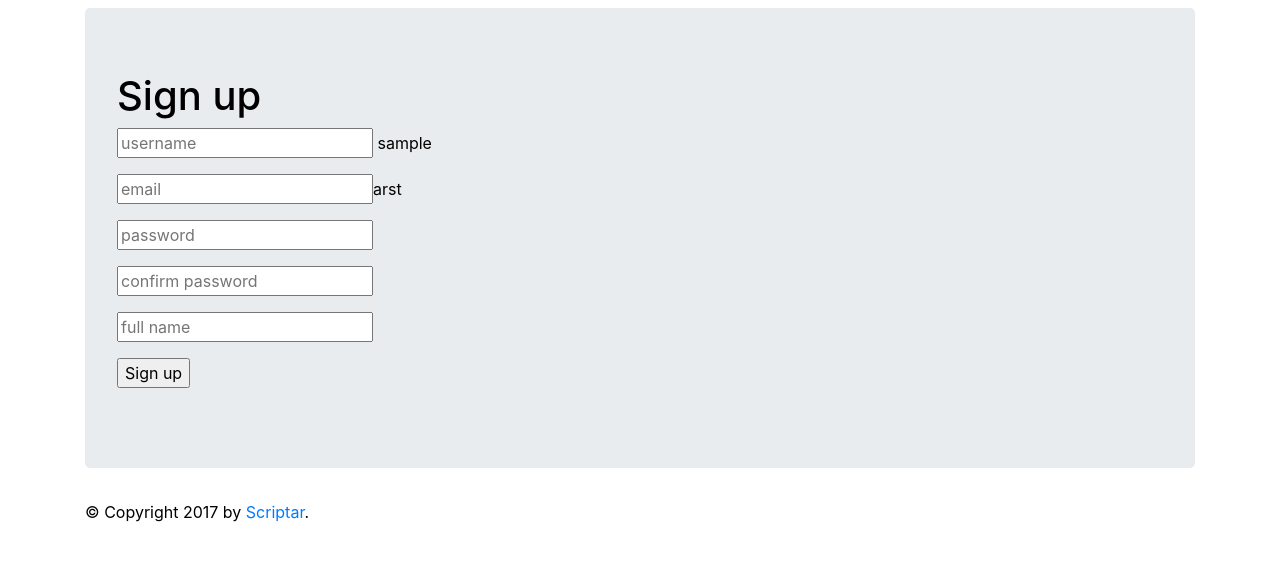
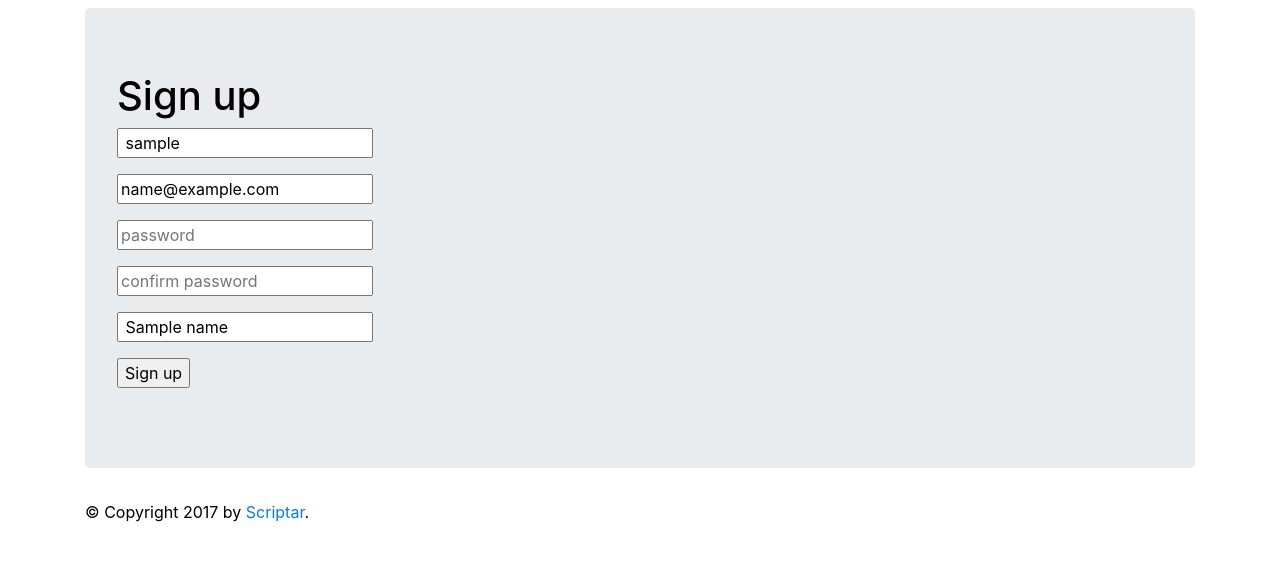
Before and after one commit to TheEdgeOfRage/scriptar, a Flask app: template templates/signup.html in a window 1280 px wide. Shown: the part 58-619 px from the top of the page. Run offline with Flask 2, Linux system fonts and the light colour scheme; the template is opened without the code that fills it: most values are stand-ins (such as "Sample title", 1, 10 or a date in 2020); some libraries are stand-ins or nearby versions.

Commit message:
[signup] save form data on error

```diff
--- a/templates/signup.html
+++ b/templates/signup.html
@@ -6,12 +6,12 @@
 	<div class="jumbotron">
 		<h1>Sign up</h1>
 		<form method="post">
-			<p><input type=text name=username placeholder=username>{% if username %} {{ username}} {% endif %}</input>
-			<p><input type=email name=email placeholder=email>arst</input>
-			<p><input type=password name=password placeholder=password></input>
-			<p><input type=password name=password_con placeholder="confirm password"></input>
-			<p><input type=text name=name placeholder="full name"></input>
-			<p><input type=submit value="Sign up"></input>
+			<p><input type=text name=username placeholder=username value="{% if username %} {{ username}} {% endif %}">
+			<p><input type=email name=email placeholder=email value="{% if email %} {{ email}} {% endif %}">
+			<p><input type=password name=password placeholder=password>
+			<p><input type=password name=password_con placeholder="confirm password">
+			<p><input type=text name=name placeholder="full name" value="{% if name %} {{ name}} {% endif %}">
+			<p><input type=submit value="Sign up">
 		</form>
 	</div>
 {% endblock %}
```
